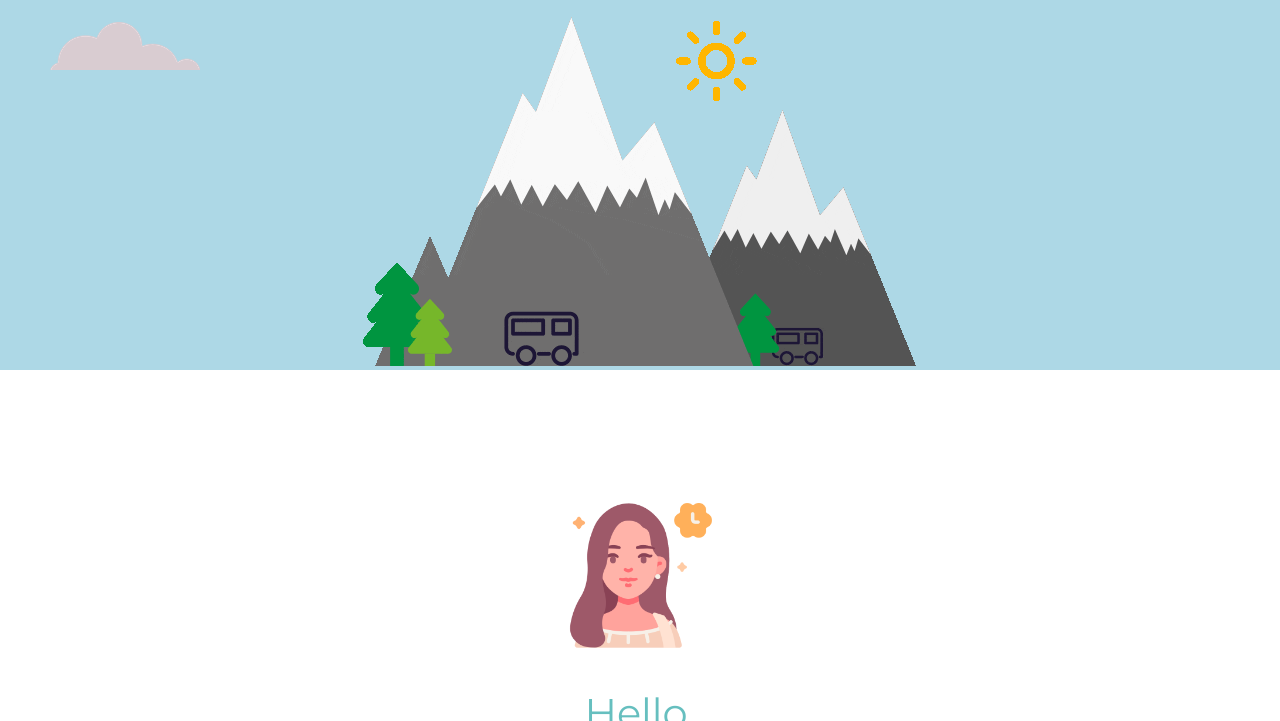
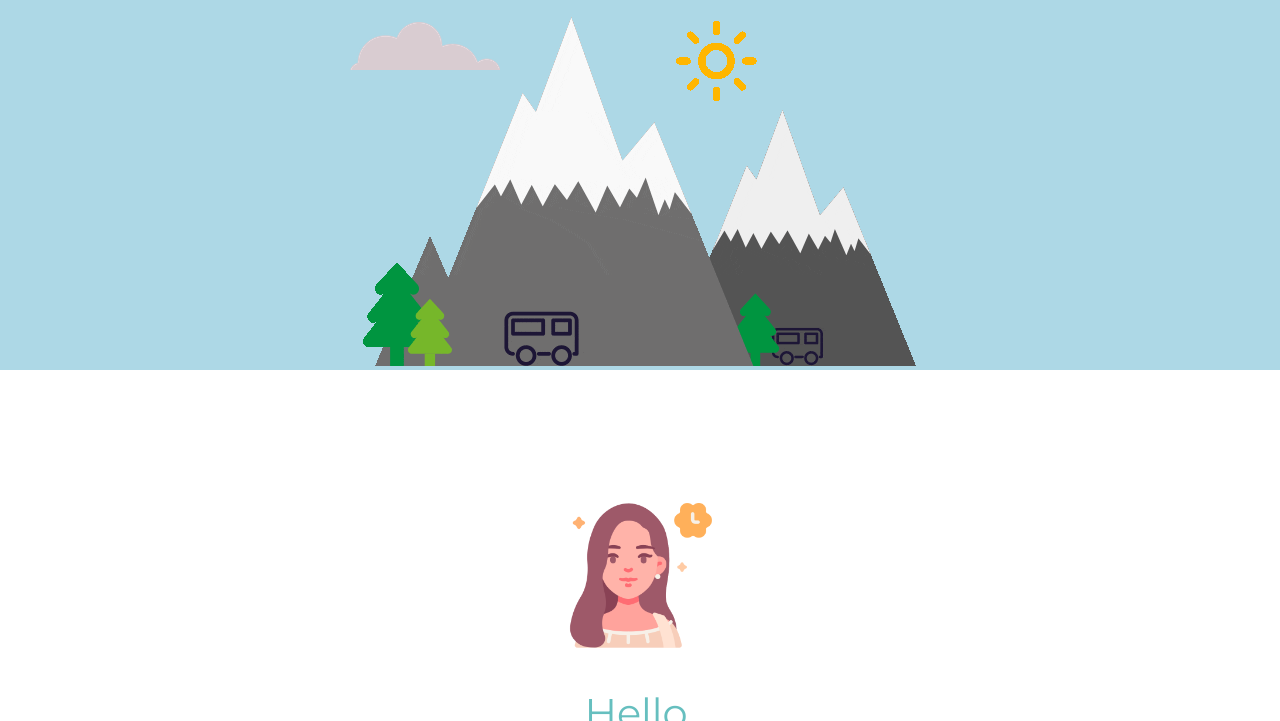
Before and after one commit to Smallstepss/mywebsite, a plain HTML site: page index.html in a window 1280 px wide. Shown: the part 379-1100 px from the top of the page. Drawn offline with Linux system fonts and the light colour scheme.

Commit message:
added max-width property to clouds.

```diff
--- a/css/styles.css
+++ b/css/styles.css
@@ -83,15 +83,17 @@ clear:right;
 
 }
 .cloud1 {
+  max-width:100%;
   position: absolute;
   right: 300px;
   top: 40px;
 }
 
 .cloud2 {
+  max-width:100%;
   position: absolute;
   bottom: 300px;
-  left:50px;
+  left:350px;
 }
 .giphy{
   max-width: 100%;
```
